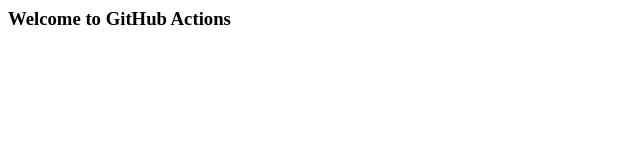
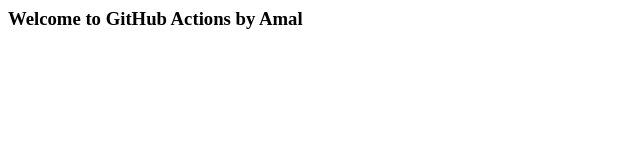
Before and after one commit to amalonline1/erp4amal, a plain HTML site: page index.html in a window 1280 px wide. Shown: the full height of the page, 0-640 px from the left. Drawn offline with Linux system fonts and the light colour scheme.

Commit message:
Update index.html

```diff
--- a/index.html
+++ b/index.html
@@ -1,5 +1,5 @@
 <html>
     <body>
-        <h3>Welcome to GitHub Actions</h3>
+        <h3>Welcome to GitHub Actions by Amal</h3>
     </body>
 </html>
```
